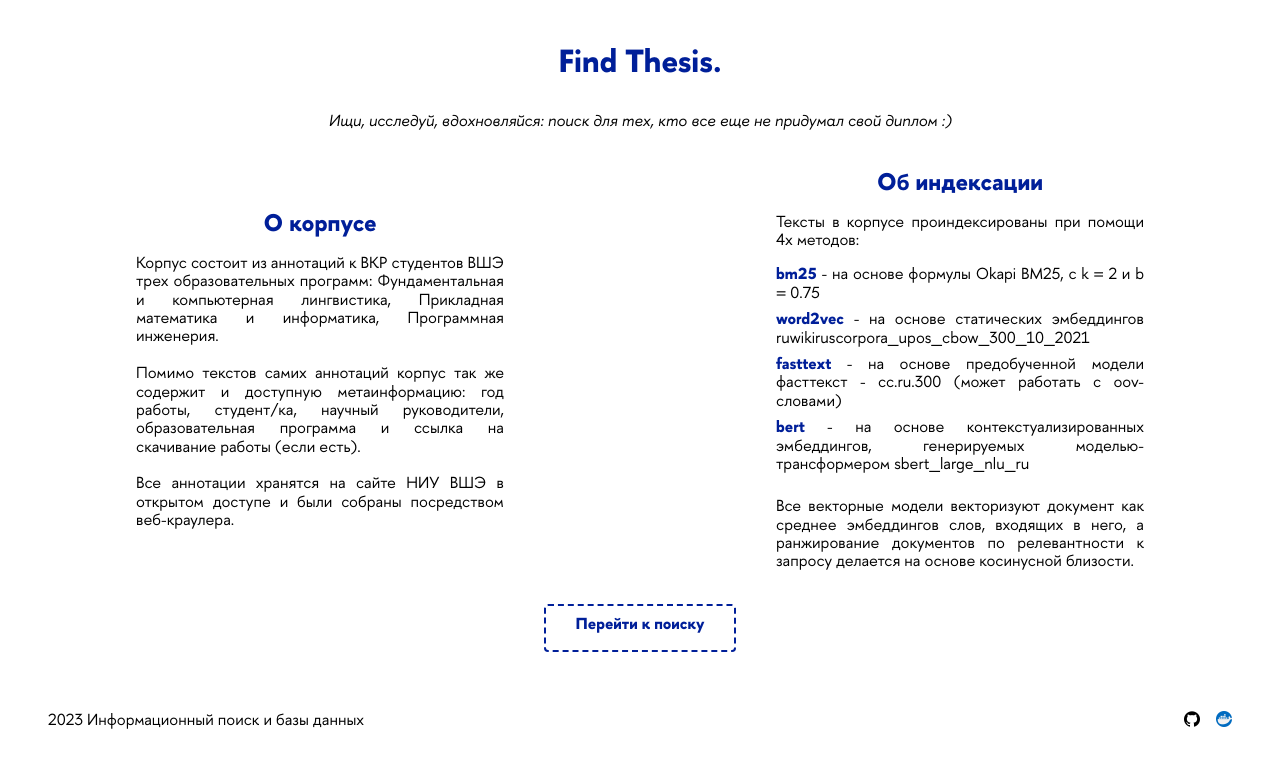
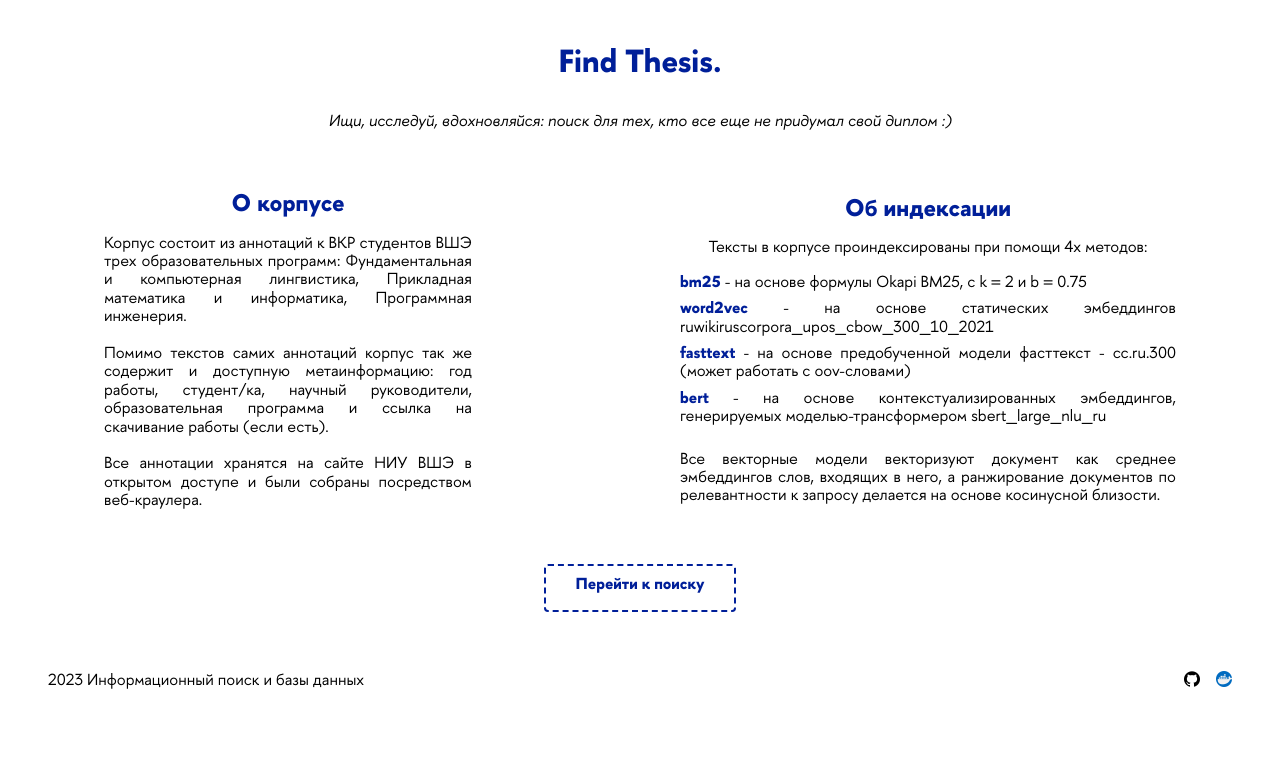
Before and after one commit to vknyazkova/thesis_search, a Flask app: page / in a window 1280 px wide. Shown: the part 80-840 px from the top of the page. After the commit the page ends 769 px from the top, so only its background shows below. Run offline with Flask 3, Linux system fonts and the light colour scheme; parts of the project's set-up code (start-up, migrations or seed data) failed here and were passed over.

Commit message:
Update index.css

```diff
--- a/thesis_search/webui/static/css/index.css
+++ b/thesis_search/webui/static/css/index.css
@@ -192,7 +192,7 @@
 }
 .home-container09 {
   flex: 0 0 auto;
-  width: 30%;
+  width: 40%;
   height: fit-content;
   display: flex;
   padding: var(--dl-space-space-halfunit);
```
